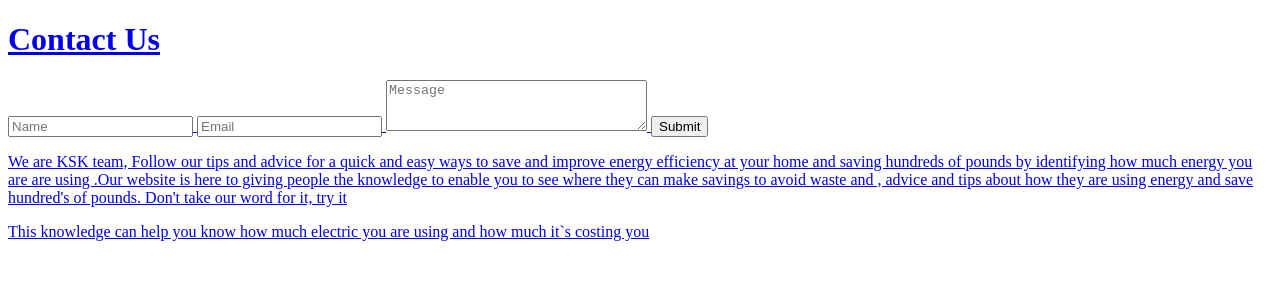
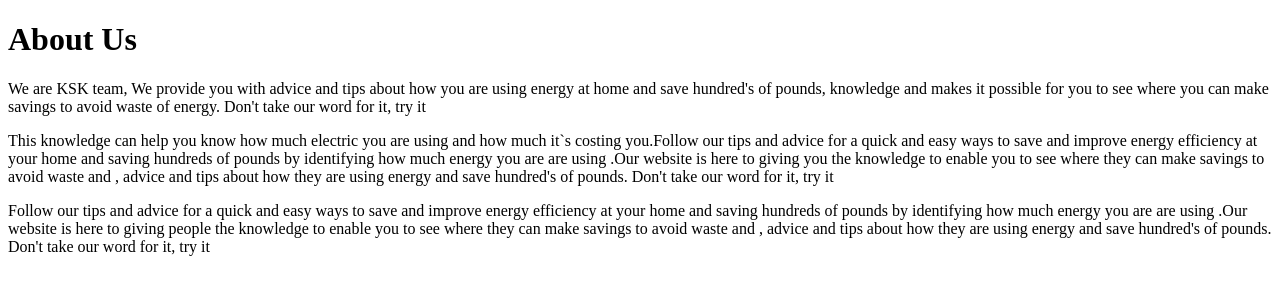
Before and after one commit to khmdagal/Final-Buddy-Project, a plain HTML site: page aboutUs.html in a window 1280 px wide. Drawn offline with Linux system fonts and the light colour scheme.

Commit message:
add about page

```diff
--- a/aboutUs.html
+++ b/aboutUs.html
@@ -4,22 +4,14 @@
     <meta charset="UTF-8">
     <meta http-equiv="X-UA-Compatible" content="IE=edge">
     <meta name="viewport" content="width=device-width, initial-scale=1.0">
-    <title>Contact Form</title>
+    <title>about</title>
 </head>
 
 <body>
-
-     <a href="contact.html">
-        <h1 class="heading">Contact Us</h1>
-    <div class="wrapper">
-        <form>
-            <input type="text" placeholder="Name">
-            <input type="email" placeholder="Email">
-            <textarea cols="30" placeholder="Message" rows="3"></textarea>
-            <button class="low">Submit</button>
-            </form>
-    </div>
-    <p>We are KSK team, Follow our tips and advice for a quick and easy ways to save and improve energy efficiency at your home and saving hundreds of pounds by identifying how much energy you are are using  .Our website is here to giving people the knowledge to enable you to see where they can make savings to avoid waste and  , advice and tips about how they are using energy and save hundred's of pounds. Don't take our word for it, try it</p>
-    <p>This knowledge can help you know how much electric you are using and how much it`s costing you</p>
+    <h1> About Us</h1>
+    <p>We are KSK team, We provide  you with advice and tips about how you are using energy at home and save hundred's of pounds, knowledge and makes it possible for you to see where you can make savings to avoid waste of energy. Don't take our word for it, try it</p>
+    <p>This knowledge can help you know how much electric you are using and how much it`s costing you.Follow our tips and advice for a quick and easy ways to save and improve energy efficiency at your home and saving hundreds of pounds by identifying how much energy you are are using  .Our website is here to giving you the knowledge to enable you to see where they can make savings to avoid waste and  , advice and tips about how they are using energy and save hundred's of pounds. Don't take our word for it, try it</p>
+    <p>Follow our tips and advice for a quick and easy ways to save and improve energy efficiency at your home and saving hundreds of pounds by identifying how much energy you are are using  .Our website is here to giving people the knowledge to enable you to see where they can make savings to avoid waste and  , advice and tips about how they are using energy and save hundred's of pounds. Don't take our word for it, try it</p>
+    <img class="photo" src="" alt="">
 </body>
 </html>
```
Also changed, not shown: index.html (+7 -5 lines).
